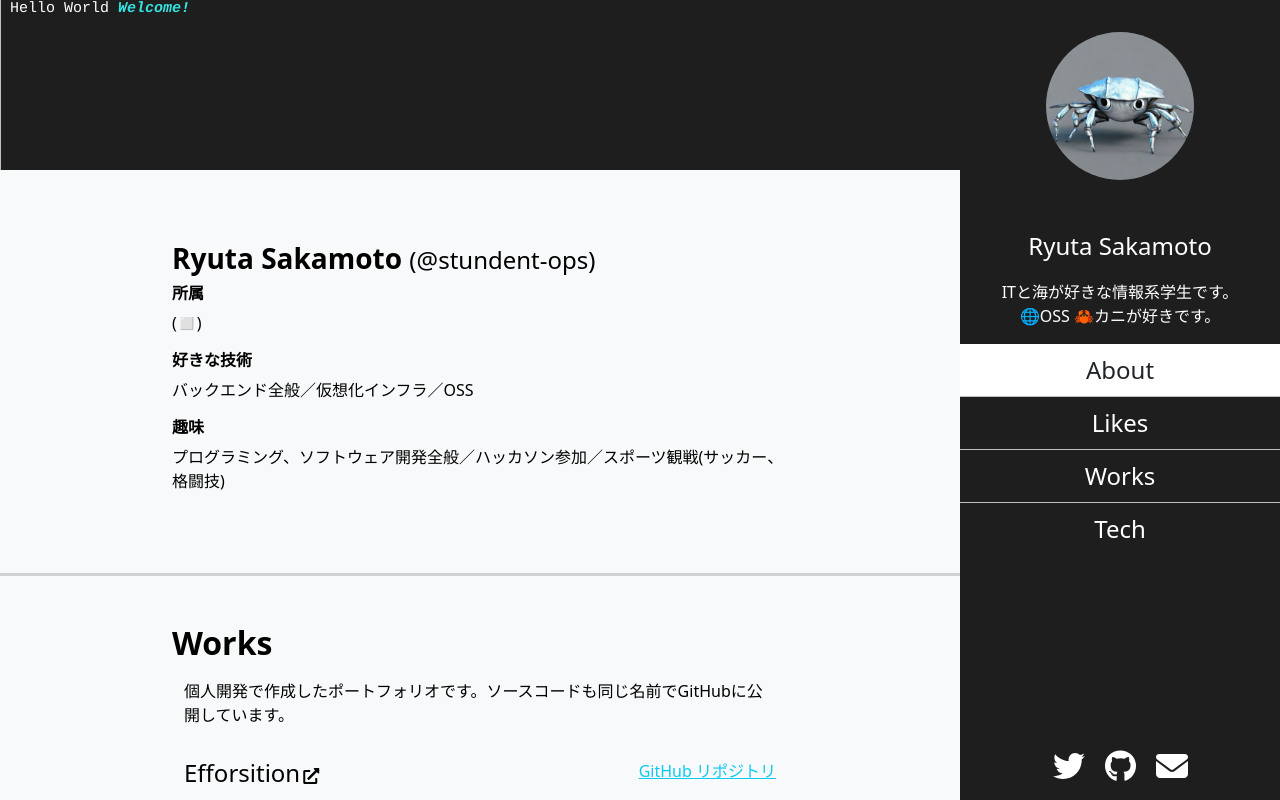
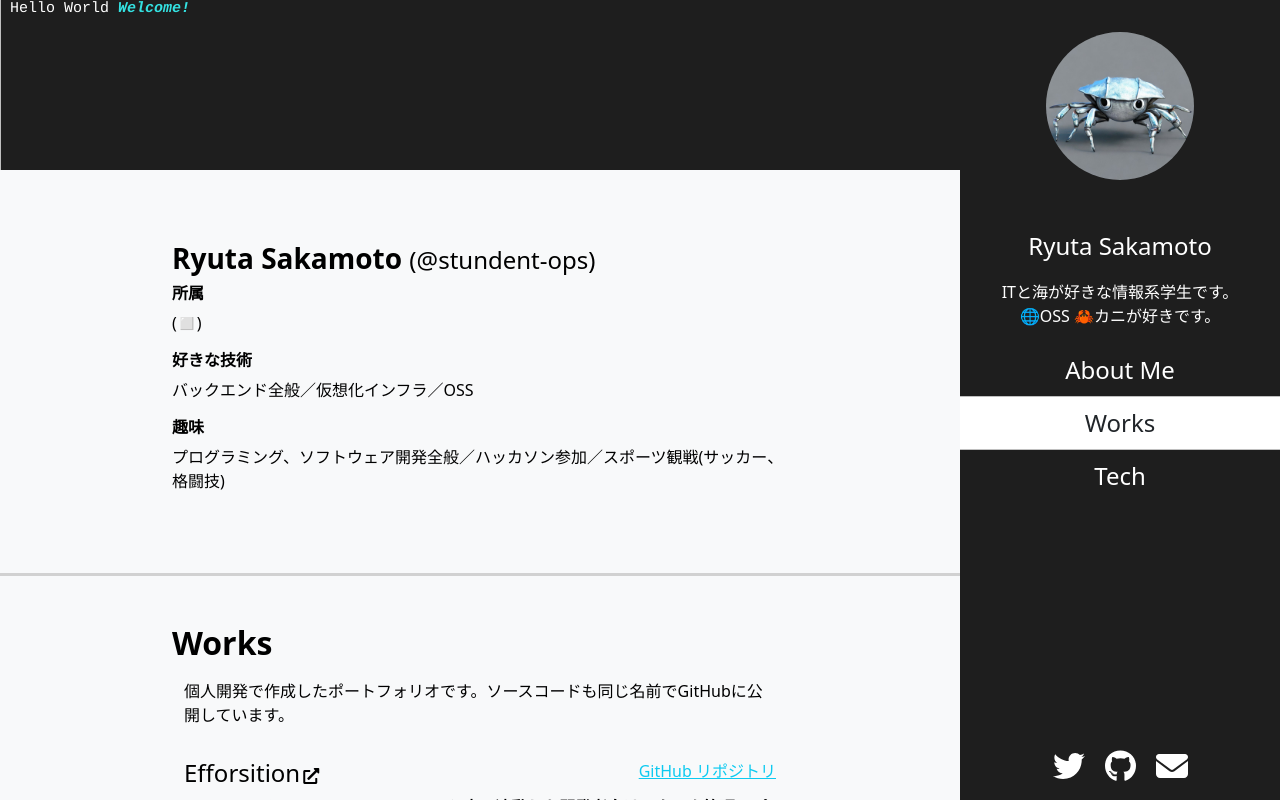
Before and after one commit to student-ops/mypotal_next_bootstrap, a Next.js app in the folder my-project/: page / in a window 1280 px wide. Built offline with nearby package versions, Linux system fonts and the light colour scheme.

Commit message:
fixcd sidebar useIview flush

```diff
--- a/my-project/src/components/main_sections.tsx
+++ b/my-project/src/components/main_sections.tsx
@@ -92,12 +92,12 @@ const Section3 = (
           </a>
         </div>
         <a href="https://app.croud-crab.com">
-          <Image
+          {/* <Image
             src="/effosition_app.png"
             alt="Effortion"
             width="100%"
             className="rounded mt-2 mb-3"
-          />
+          /> */}
         </a>
 
         <p className="pb-4">
--- a/my-project/src/components/sidebar.tsx
+++ b/my-project/src/components/sidebar.tsx
@@ -66,10 +66,10 @@ const Sidebar: React.FC<SidebarProps> = ({ activeSection }) => {
         <Nav className="d-flex flex-column align-items-center mx-auto w-100">
           <Nav.Item className="w-100">
             <Nav.Link href="#home" className={getClassName("home")}>
-              About
+              About Me
             </Nav.Link>
           </Nav.Item>
-          <Nav.Item className="w-100">
+          {/* <Nav.Item className="w-100">
             <Nav.Link
               href="#section-1"
               className={getClassName("link1")}
@@ -77,11 +77,11 @@ const Sidebar: React.FC<SidebarProps> = ({ activeSection }) => {
             >
               Likes
             </Nav.Link>
-          </Nav.Item>
+          </Nav.Item> */}
           <Nav.Item className="w-100">
             <Nav.Link
-              href="#section-2"
-              className={getClassName("link2")}
+              href="#section-1"
+              className={getClassName("link1")}
               style={{ borderTop: "1.5px solid #bfbfbf" }}
             >
               Works
@@ -89,8 +89,8 @@ const Sidebar: React.FC<SidebarProps> = ({ activeSection }) => {
           </Nav.Item>
           <Nav.Item className="w-100">
             <Nav.Link
-              href="#section-3"
-              className={getClassName("link3")}
+              href="#section-2"
+              className={getClassName("link2")}
               style={{ borderTop: "1.5px solid #bfbfbf" }}
             >
               Tech
--- a/my-project/src/pages/index.tsx
+++ b/my-project/src/pages/index.tsx
@@ -20,7 +20,7 @@ export default function HomePage() {
   });
 
   const { ref: link2Ref, inView: link2InView } = useInView({
-    threshold: 0.5,
+    threshold: 1,
   });
   const { ref: link3Ref, inView: link3InView } = useInView({
     threshold: 0.5,
@@ -91,20 +91,18 @@ export default function HomePage() {
       </div>
       <Sidebar
         activeSection={
-          homeInView
-            ? "home"
-            : link1InView
+          link1InView
             ? "link1"
             : link2InView
             ? "link2"
-            : link3InView
-            ? "link3"
+            : homeInView
+            ? "home"
             : ""
         }
       />
     </div>
   );
-  const NormalScreen = (
+  const MobileScreen = (
     <div className="vh-100 overflow-auto bg-light w-100">
       <Header onMenuClick={handleMenuClick} isSidebarOpen={isSidebarOpen} />
       <div className="d-flex flex-row-reverse vh-95 overflow-auto bg-light">
@@ -146,5 +144,5 @@ export default function HomePage() {
   );
 
   // Pass the currently visible section to the Sidebar component
-  return windowWidth && windowWidth > 768 ? FullScreen : NormalScreen;
+  return windowWidth && windowWidth > 768 ? FullScreen : MobileScreen;
 }
```
